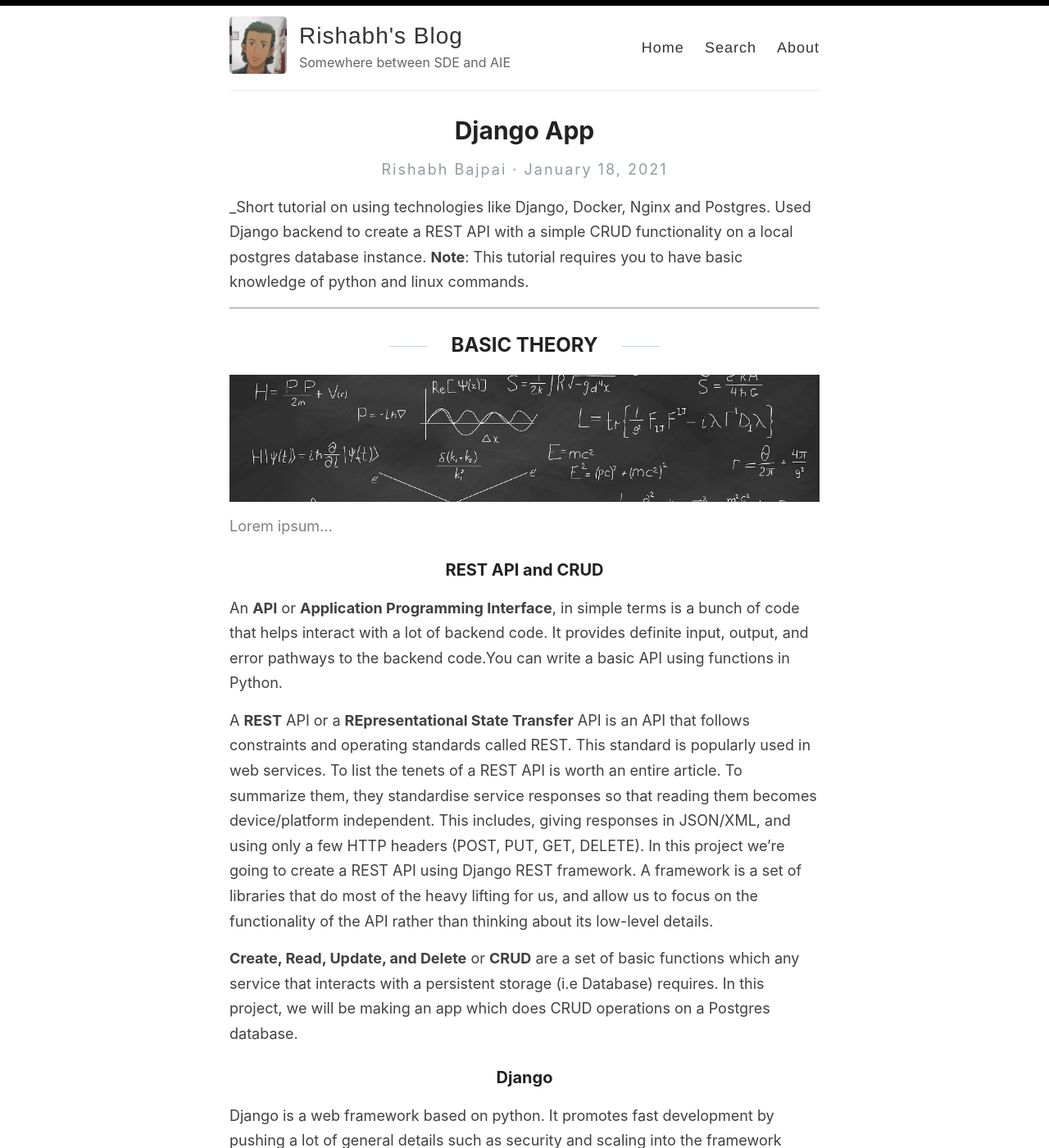
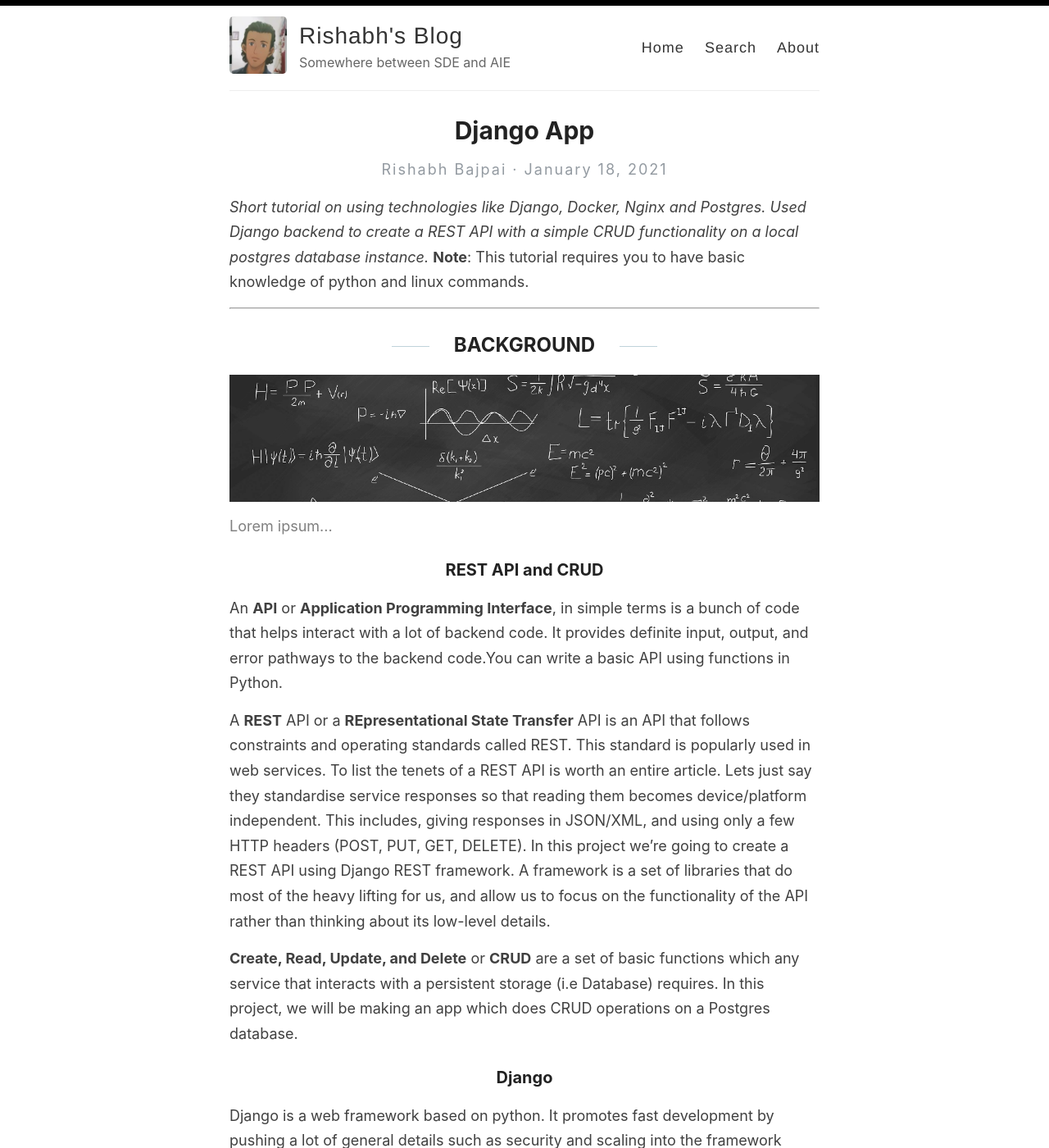
Before and after one commit to CodeSeeker99/codeseeker99.github.io, a Jekyll site: the page built from _posts/2021-01-18-Django-App.md, in a window 1280 px wide and 1400 px high. Shown: the whole window at 82% size. Built offline with Jekyll 4.4.1, drawn with Linux system fonts in a browser that asks for light colours; our own code applies the rules of GitHub Pages for plain Markdown files; some of the changed text lies outside the part shown.

Commit message:
Update 2021-01-18-Django-App.md

```diff
--- a/_posts/2021-01-18-Django-App.md
+++ b/_posts/2021-01-18-Django-App.md
@@ -2,12 +2,12 @@
 published: true
 ---
 
-_Short tutorial on using technologies like Django, Docker, Nginx and Postgres. Used Django backend to create a REST API with a simple CRUD functionality on a local postgres database instance.
+_Short tutorial on using technologies like Django, Docker, Nginx and Postgres. Used Django backend to create a REST API with a simple CRUD functionality on a local postgres database instance._
 **Note**: This tutorial requires you to have basic knowledge of python and linux commands.
 
 ---
 
-## BASIC THEORY
+## BACKGROUND
 
 ![Theory image]({{site.baseurl}}/images/Screenshot from 2021-01-18 20-10-37.png)
 <p style="color:gray;">Lorem ipsum...</p>
@@ -16,7 +16,7 @@ _Short tutorial on using technologies like Django, Docker, Nginx and Postgres. U
 
 An __API__ or __Application Programming Interface__, in simple terms is a bunch of code that helps interact with a lot of backend code. It provides definite input, output, and error pathways to the backend code.You can write a basic API using functions in Python.
 
-A __REST__ API or a __REpresentational State Transfer__ API is an API that follows constraints and operating standards called REST. This standard is popularly used in web services. To list the tenets of a REST API is worth an entire article. To summarize them, they standardise service responses so that reading them becomes device/platform independent. This includes, giving responses in JSON/XML, and using only a few HTTP headers (POST, PUT, GET, DELETE). In this project we're going to create a REST API using Django REST framework. A framework is a set of libraries that do most of the heavy lifting for us, and allow us to focus on the functionality of the API rather than thinking about its low-level details.
+A __REST__ API or a __REpresentational State Transfer__ API is an API that follows constraints and operating standards called REST. This standard is popularly used in web services. To list the tenets of a REST API is worth an entire article. Lets just say they standardise service responses so that reading them becomes device/platform independent. This includes, giving responses in JSON/XML, and using only a few HTTP headers (POST, PUT, GET, DELETE). In this project we're going to create a REST API using Django REST framework. A framework is a set of libraries that do most of the heavy lifting for us, and allow us to focus on the functionality of the API rather than thinking about its low-level details.
 
 __Create, Read, Update, and Delete__ or __CRUD__ are a set of basic functions which any service that interacts with a persistent storage (i.e Database) requires. In this project, we will be making an app which does CRUD operations on a Postgres database.
 
```
Also changed, not shown: other parts of _posts/2021-01-18-Django-App.md (+11 -3 lines).
